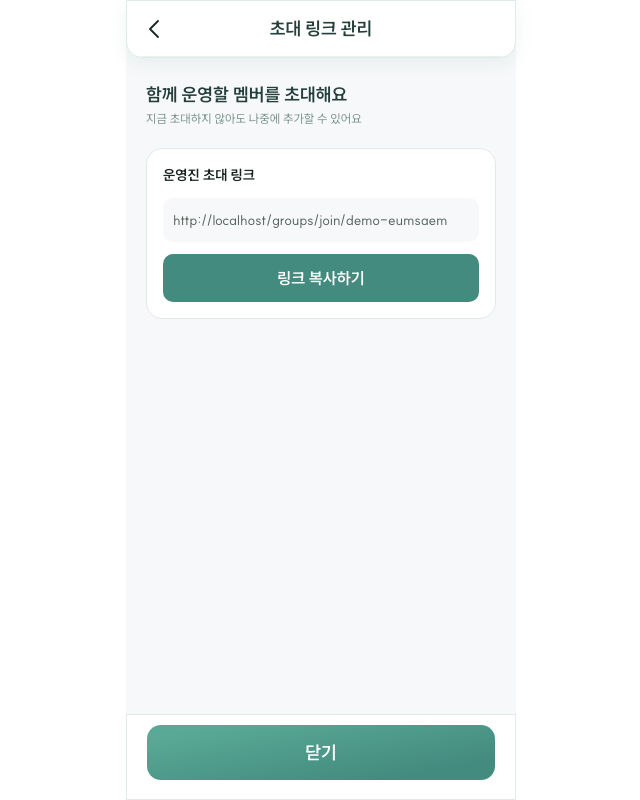
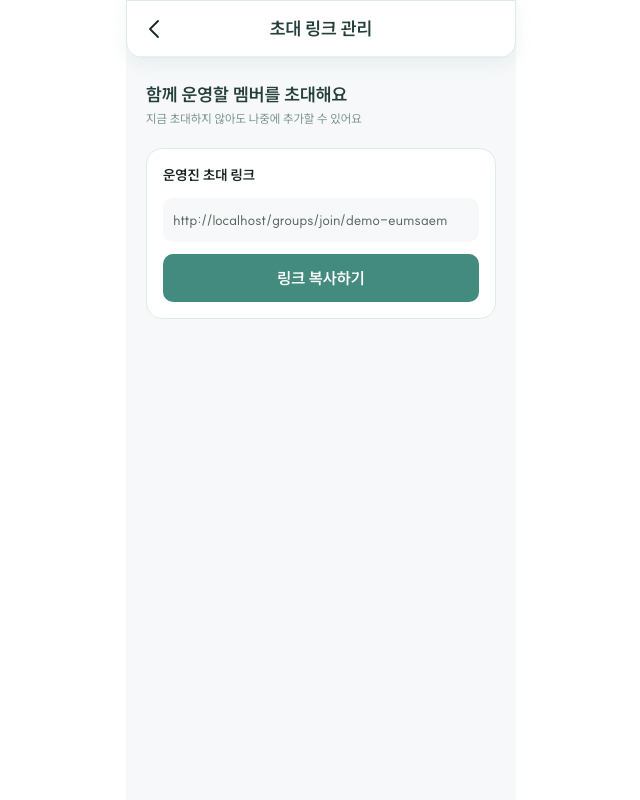
Before and after one commit to moimzang-line4/frontend, a React (Vite) app in the folder frontend/: page /settings/invite in a window 1280 px wide. Shown: the whole page, without its empty margins (319-959 px from the left). Built offline with nearby package versions, Linux system fonts and the light colour scheme.

Commit message:
fix: 초대 링크 관리 하단 닫기 버튼 제거

```diff
--- a/frontend/src/pages/settings/InviteLinkPage.tsx
+++ b/frontend/src/pages/settings/InviteLinkPage.tsx
@@ -2,7 +2,6 @@ import { useRef, useState } from 'react'
 import { Navigate } from 'react-router'
 
 import Header from '../../layouts/Header'
-import Button from '../../components/Button'
 import useSettingsBack from '../../hooks/settings/useSettingsBack'
 import useDemoGroup from '../../hooks/groups/useDemoGroup'
 
@@ -42,7 +41,7 @@ export default function InviteLinkPage() {
   }
 
   return (
-    <S.Page>
+    <S.Page $hasActionBar={false}>
       <Header title="초대 링크 관리" onBack={backToSettings} />
 
       <S.Content>
@@ -69,10 +68,6 @@ export default function InviteLinkPage() {
           {status && <M.Status role="status">{status}</M.Status>}
         </M.InviteCard>
       </S.Content>
-
-      <S.ActionBar>
-        <Button onClick={backToSettings}>닫기</Button>
-      </S.ActionBar>
     </S.Page>
   )
 }
```
